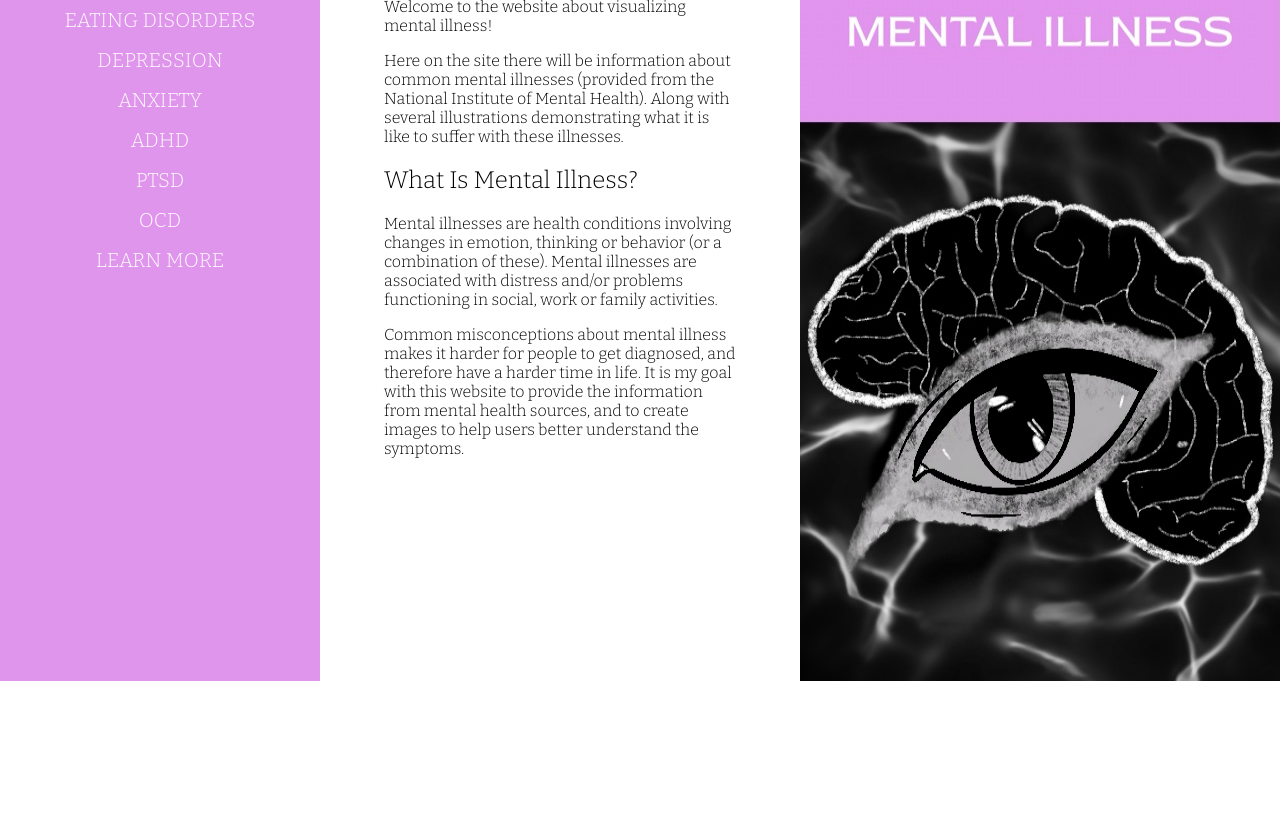
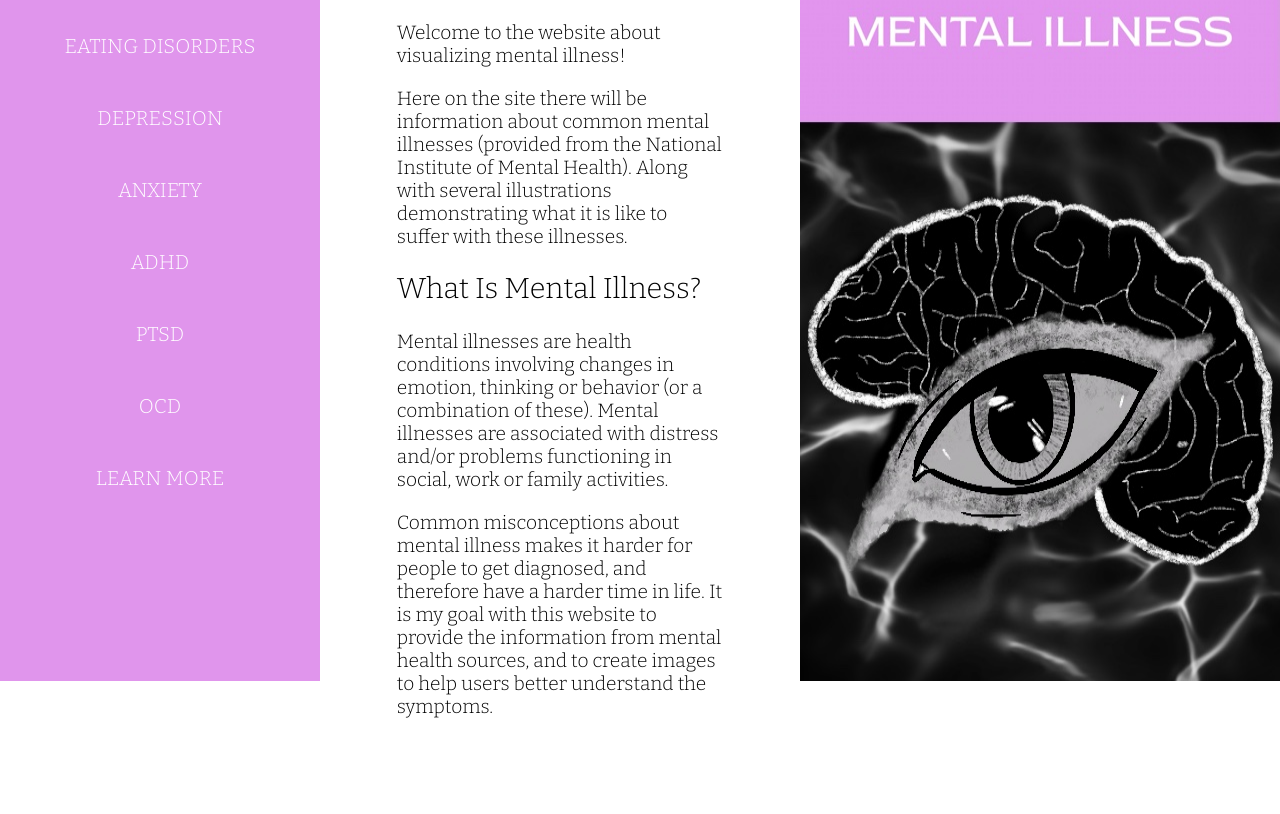
Before and after one commit to GingerificKim/Visualizing-Mental-Illness, a plain HTML site: page index.html in a window 1280 px wide. Shown: the part 119-933 px from the top of the page. Before the commit the page ends 800 px from the top, so only its background shows below. Drawn offline with nearby package versions, Linux system fonts and the light colour scheme; a web font is replaced by a local one.

Commit message:
Add files via upload

```diff
--- a/style.css
+++ b/style.css
@@ -31,6 +31,9 @@ main {
   grid-auto-flow: dense;
 }
 
+li {
+  margin-bottom: 1em;
+}
 
 
 
@@ -175,6 +178,10 @@ h2 {
     top: 0;
     height: 100vh;
   }
+  nav p {
+    margin-top: 6vh;
+    margin-bottom: 6vh;
+  }
 }
 
 
@@ -191,4 +198,7 @@ h2 {
   .content-image img {
     min-height: 100vh;
   }
+  .content-text {
+    font-size: 1.5vw;
+  }
 }
```
